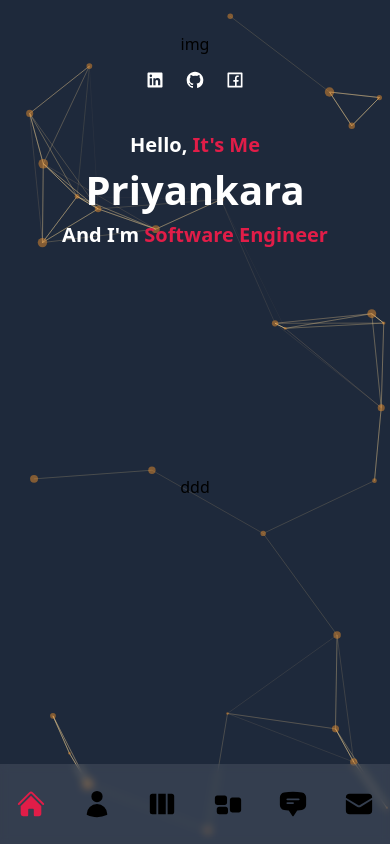
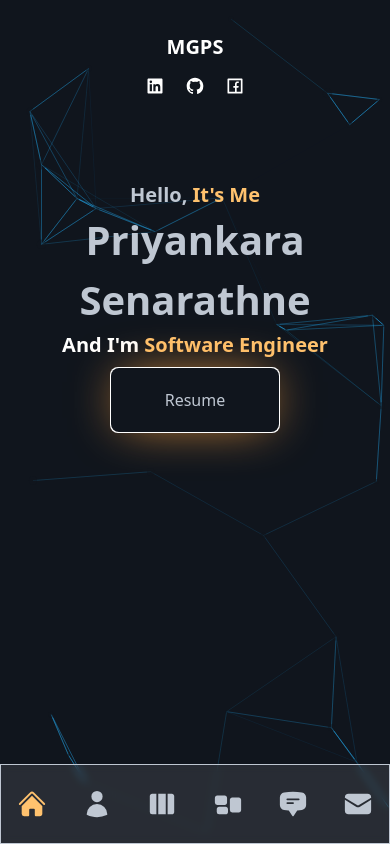
Before and after one commit to priyankara88/myportfoliyo, a React (Create React App) app: page / in a window 390 px wide. Built offline with nearby package versions, Linux system fonts and the light colour scheme.

Commit message:
finalize home

```diff
--- a/src/component/Button.jsx
+++ b/src/component/Button.jsx
@@ -2,12 +2,19 @@ import { Link } from "react-router-dom";
 
 const Button = () => {
   return (
-    <div className="mx-auto xl:mx-0">
-      <Link
-        to={"/contact"}
-        className="relative w-[185px] h-[185px] flex justify-center items-center bg-cover bg-circleStar bg-center bg-no-repeat group"
-      ></Link>
-      ddd
+    // <div className="pt-5 bg-white ">
+    //   <div className=" line-color flex items-center justify-center lg:items-start lg:justify-start lg:pl-40 container mx-auto ">
+    //     <div className=" cursor-pointer test px-[55px] py-[20px]  relative bg-[#10151d] text-[#BFC7D2] font-medium xl:text-center flex justify-center items-center md:items-start lg:text-center   rounded-lg shadow-[0px_0px_50px_-12px] shadow-[#ffa23e] ">
+    //       Resume
+    //     </div>
+    //   </div>
+    // </div>
+    <div className="flex items-center justify-center  p-[1px]  bg-white  absolute rounded-lg shadow-[0px_0px_50px_-12px] shadow-[#ffa23e]">
+      <div className="relative  lg:items-center lg:justify-center container mx-auto ">
+        <div className="z-0 px-[54px] py-[20px]  line-color cursor-pointer  relative bg-[#10151d] text-[#BFC7D2] font-medium xl:text-center  md:items-start lg:text-center  md:justify-start rounded-lg  ">
+          Resume
+        </div>
+      </div>
     </div>
   );
 };
--- a/src/component/MyImage.jsx
+++ b/src/component/MyImage.jsx
@@ -1,12 +1,12 @@
 import MyImg from "../assets/img/avatar.png";
 const MyImage = () => {
   return (
-    <div className="hidden xl:flex xl:max-w-none z-20">
+    <div className="hidden xl:flex xl:max-w-none z-0">
       <img
         src={MyImg}
         alt="My Image"
-        width={400}
-        height={300}
+        width={300}
+        height={200}
         className="translate-z-0   w-full h-full"
       />
     </div>
--- a/src/component/Particale.jsx
+++ b/src/component/Particale.jsx
@@ -15,7 +15,7 @@ const Particale = () => {
   return (
     <>
       <Particles
-        className="w-full h-screen absolute translate-z-0  -z-10"
+        className="w-full h-screen absolute translate-z-0  -z-[999]"
         id="tsparticles"
         init={particlesInit}
         loaded={particlesLoaded}
@@ -23,8 +23,9 @@ const Particale = () => {
           fullScreen: { enable: false },
           background: {
             color: {
-              value: "#1e293b",
+              value: "#10151D",
             },
+            opacity: 1,
           },
           fpsLimit: 120,
           interactivity: {
@@ -51,10 +52,10 @@ const Particale = () => {
           },
           particles: {
             color: {
-              value: "#e68e2e",
+              value: "#10151d",
             },
             links: {
-              color: "#f5d393",
+              color: "#25A6E9",
               distance: "150",
               enable: true,
               opacity: 0.5,
--- a/src/index.css
+++ b/src/index.css
@@ -5,3 +5,40 @@
 .translate-z-0 {
   transform: translateZ(0px);
 }
+
+.line-color {
+  overflow: hidden;
+}
+
+@keyframes animate {
+  0% {
+    top: 100%;
+    left: -130%;
+  }
+  100% {
+    left: 130%;
+    top: -100%;
+  }
+}
+
+.line-color:hover::after {
+  content: "";
+  position: absolute;
+  width: 400px;
+  height: 100px;
+  top: 100%;
+  left: -130%;
+  transform: rotate(45deg);
+  background: linear-gradient(
+    0deg,
+    transparent,
+    transparent,
+    #25a4e962,
+    #25a4e962,
+    #25a4e962
+  );
+  z-index: 1;
+  transform-origin: bottom bottom;
+  animation: animate 800ms linear;
+  animation-fill-mode: forwards;
+}
--- a/src/layout/Header.jsx
+++ b/src/layout/Header.jsx
@@ -22,21 +22,21 @@ const Header = () => {
   console.log("iLocation", iLocation);
   return (
     <nav className="flex flex-col items-center xl:justify-center gap-y-4 fixed   h-max bottom-0 mt-auto xl:right-[2%] top-0 w-full xl:w-16 xl:max-w-md xl:h-screen  z-50">
-      <div className="flex w-full xl:flex-col items-center justify-between xl:justify-center gap-y-10 px-4 md:px-40 xl:px-0 h-[80px] xl:h-max py-8 bg-white/10 backdrop-blur-sm text-3xl xl:text-xl xl:rounded-full">
+      <div className="flex w-full xl:flex-col items-center justify-between xl:justify-center gap-y-10 px-4 md:px-40 xl:px-0 h-[80px] xl:h-max py-8 bg-white/10 backdrop-blur-sm text-3xl xl:text-xl xl:rounded-full border-[0.5px] border-[#BFC7D2]">
         {NaviGationData.map((links, index) => {
           return (
             <Link key={index} to={links.path}>
               <div
-                className={`relative flex items-center group hover:text-rose-600 transition-all duration-300 ${
-                  links.path === iLocation.pathname ? "text-rose-600" : ""
+                className={`relative flex items-center group hover:text-[#FFC26E] transition-all duration-300 text-[#BFC7D2]  ${
+                  links.path === iLocation.pathname ? "text-[#FFC26E]" : ""
                 }`}
               >
                 <div className="absolute pr-14 right-0 hidden xl:group-hover:flex">
-                  <div className="bg-white relative flex text-black  items-center p-[6px] rounded-[3px] ">
+                  <div className="bg-[#FFC26E] relative flex text-black  items-center p-[6px] rounded-[3px] ">
                     <div className="text-[12px] leading-none font-semibold capitalize">
                       {links.name}
                     </div>
-                    <div className="border-solid border-l-white border-l-8 border-y-transparent border-y-[6px] border-r-8 absolute -right-4"></div>
+                    <div className="border-solid border-l-white border-l-8 border-y-transparent border-y-[6px] border-r-8 absolute -right-4 "></div>
                   </div>
                 </div>
                 {links.icon}
--- a/src/layout/Transition.jsx
+++ b/src/layout/Transition.jsx
@@ -19,7 +19,7 @@ const Transition = () => {
   return (
     <>
       <motion.div
-        className="fixed top-0 bottom-0 right-full w-screen h-screen z-40 bg-[#2e2257]"
+        className="fixed top-0 bottom-0 right-full w-screen h-screen z-40 bg-[#25A6E9]"
         variants={transitionvariant}
         initial="initial"
         animate="animate"
@@ -28,7 +28,7 @@ const Transition = () => {
       ></motion.div>
 
       <motion.div
-        className="fixed top-0 bottom-0 right-full w-screen h-screen z-20 bg-[#3b2d71]"
+        className="fixed top-0 bottom-0 right-full w-screen h-screen z-20 bg-[#BFC7D2]"
         variants={transitionvariant}
         initial="initial"
         animate="animate"
@@ -37,7 +37,7 @@ const Transition = () => {
       ></motion.div>
 
       <motion.div
-        className="fixed top-0 bottom-0 right-full w-screen h-screen z-10 bg-[#4b3792]"
+        className="fixed top-0 bottom-0 right-full w-screen h-screen z-10 bg-[#FFC26E]"
         variants={transitionvariant}
         initial="initial"
         animate="animate"
--- a/src/pages/Contact.jsx
+++ b/src/pages/Contact.jsx
@@ -2,15 +2,15 @@ import Particale from "../component/Particale";
 
 const Contact = () => {
   return (
-    <div className="z-10">
+    <div className="z-0">
       <Particale />
-      <div>aaaaa</div>
-      <div>aaaaa</div>
-      <div>aaaaa</div>
-      <div>aaaaa</div>
-      <div>aaaaa</div>
-      <div>aaaaa</div>
-      <div>aaaaa</div>
+      <div className="flex flex-col w-full h-full">
+        <div className="flex w-full items-center justify-center text-white">
+          aaa
+        </div>
+        <div>aaa</div>
+        <div>aaa</div>
+      </div>
     </div>
   );
 };
--- a/src/pages/Home.jsx
+++ b/src/pages/Home.jsx
@@ -5,8 +5,7 @@ import Particale from "../component/Particale";
 import Social from "../component/Social";
 import { motion } from "framer-motion";
 import AnimatedText from "../component/AnimatedText";
-import Backimg from "../assets/img/bg4.png";
-
+const expanded = true;
 const Home = () => {
   return (
     <>
@@ -17,51 +16,54 @@ const Home = () => {
           <div className="container mx-auto  ">
             <div className="flex flex-col lg:flex-row justify-between items-center gap-y-6 py-8 xl:pr-40">
               {/* logo */}
-              <Link to={"/"}>img</Link>
+              <Link
+                to={"/"}
+                className="text-white font-semibold  text-[20px]  lg:text-[30px] "
+              >
+                MGPS
+              </Link>
               {/* social media */}
-              <div className="relative flex items-center justify-center">
+              <div className="relative flex items-center justify-center z-0 ">
                 <Social />
               </div>
             </div>
           </div>
         </div>
 
-        <div className="w-screen h-screen bg-gradient-to-r  ">
-          <div className="pt-20 text-center flex flex-col justify-center  xl:pt-40 xl:text-left  container mx-auto">
-            <h1 className="w-screen text-[20px] lg:text-[30px] text-white font-bold xl:pl-40 pt-[50px]">
-              Hello, <span className="text-rose-600">It's Me</span> <br />
+        <div className="w-screen h-screen  ">
+          <div className="pt-20 text-center flex flex-col justify-center  item-center xl:pt-40 xl:text-left  container mx-auto">
+            <h1 className=" text-[20px] md:text-[28px] lg:text-[30px] text-[#BFC7D2] font-bold md:pl-30 xl:pl-40 pt-[100px]">
+              Hello, <span className="text-[#FFC26E]">It's Me</span> <br />
             </h1>
-            <h1 className="xl:pl-40 text-[40px] lg:text-[50px] font-bold text-white">
-              {" "}
-              Priyankara{" "}
-              {/* <span className="text-green-700 text-[40px] lg:text-[50px] font-bold">
-                Senarathne
-              </span>{" "} */}
+            <h1 className="xl:pl-40 text-[40px] lg:text-[50px] md:text-[50px] font-bold text-[#BFC7D2]">
+              Priyankara Senarathne
             </h1>
-            <h1 className="w- full xl:pl-40 max-w-sm xl:max-w-xl mx-auto xl:mx-0 mb-10 xl:mb-5 text-[20px] lg:text-[30px] text-white font-bold">
+            <h1 className="w- full xl:pl-40 max-w-sm md:max-w-md xl:max-w-xl mx-auto xl:mx-0 mb-10 xl:mb-5 text-[20px] lg:text-[30px] text-white font-bold">
               And I'm{" "}
-              <motion.span className="text-rose-600">
+              <motion.span className="text-[#FFC26E]">
                 <AnimatedText />
               </motion.span>
             </h1>
-            <div className="xl:pl-40">
+
+            <div className="flex items-center  justify-center xl:flex xl:items-start xl:justify-start xl:ml-40 ">
               <Button />
             </div>
           </div>
           {/* xl:bg-cover xl:bg-right xl:bg-no-repeat mix-blend-color-dodge translate-z-0 */}
-          <div
+          {/* <div
             // style={{ backgroundImage: `url(${Backimg})` }}
-            className=" w-[1200px] h-full absolute right-0 bottom-0 lg:bg-Back xl:bg-cover xl:bg-right xl:bg-no-repeat mix-blend-color-dodge translate-z-0  "
-          ></div>
-          {/* <div>
-            <div className="bg-none z-10 flex w-full h-screen items-center justify-center max-w-[400px] max-h-[550px] absolute -botton-32 lg:bottom-0 lg:right-[8%]  right-0 bottom-0 ">
+            className=" w-[1200px] h-full absolute right-0 bottom-0  xl:bg-right xl:bg-no-repeat mix-blend-color-dodge translate-z-0  "
+          ></div> */}
+          <div>
+            {/* bg-none z-10 flex w-full h-screen items-center justify-center max-w-[400px] max-h-[550px] absolute -botton-32 lg:bottom-0 lg:right-[8%]  right-0 bottom-0 */}
+            <div className="hidden absolute   backdrop-blur-sm bg-[#BFC7D2]/10   rounded-t-full  xl:flex first-line:items-center justify-center w-[350px] h-[350px] lg:right-60 lg:bottom-48 border-2 border-#25A6E9 ">
               <MyImage />
             </div>
-          </div> */}
+          </div>
         </div>
       </div>
     </>
   );
 };
-
+// lg:bg-Back xl:bg-cover
 export default Home;
--- a/tailwind.config.js
+++ b/tailwind.config.js
@@ -2,11 +2,21 @@ module.exports = {
   content: ["./src/**/*.{js,jsx}"],
   theme: {
     extend: {
-      backgroundImage: {
-        Back: "url(./bg-explosion.png)",
-        site: "url(./site-bg.png)",
-      },
+      // backgroundImage: {
+      //   Back: "url(./bg-explosion.png)",
+      //   site: "url(./site-bg.png)",
+      // },
     },
   },
-  plugins: [],
+  plugins: [
+    function ({ addUtilities }) {
+      const newUtilities = {
+        ".custom-box-shadow": {
+          "box-shadow":
+            "0 4px 6px -1px rgba(0, 0, 0, 0.1), 0 2px 4px -1px rgba(0, 0, 0, 0.06)",
+        },
+      };
+      addUtilities(newUtilities, ["responsive", "hover"]);
+    },
+  ],
 };
```
Also changed, not shown: src/component/Social.jsx (+4 -4 lines).
